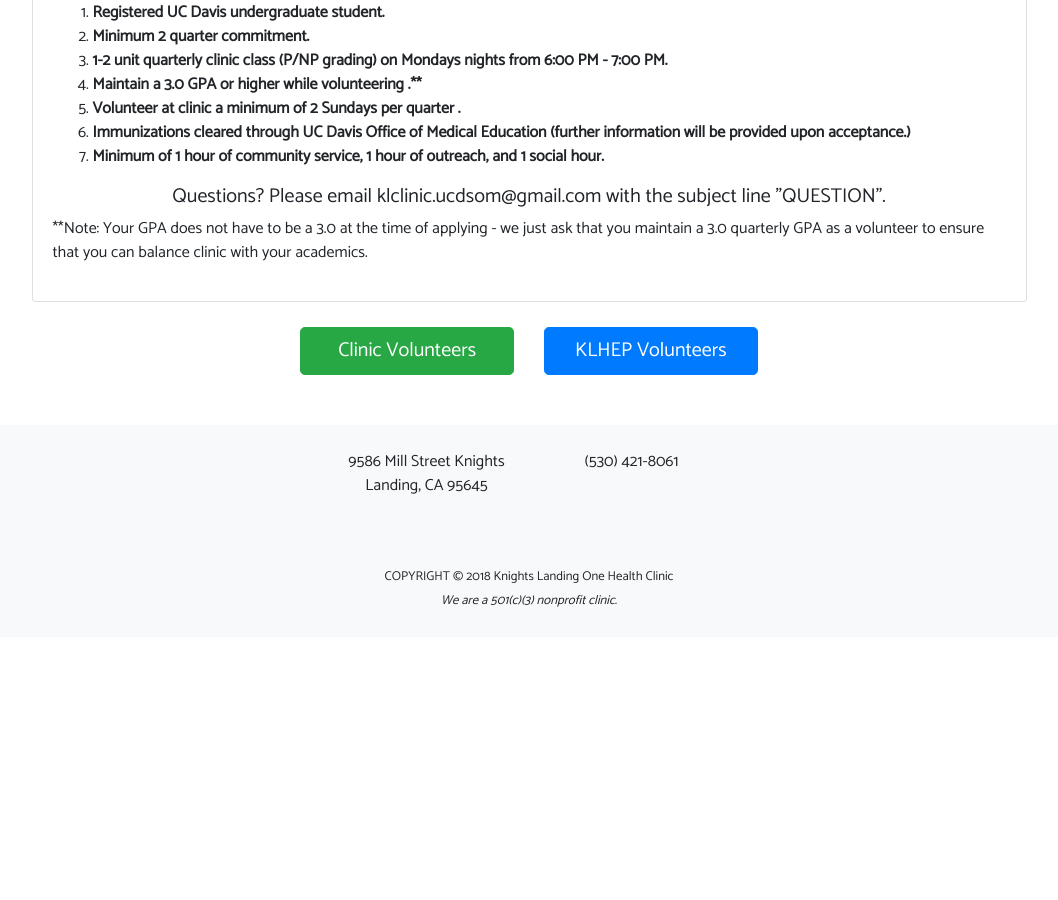
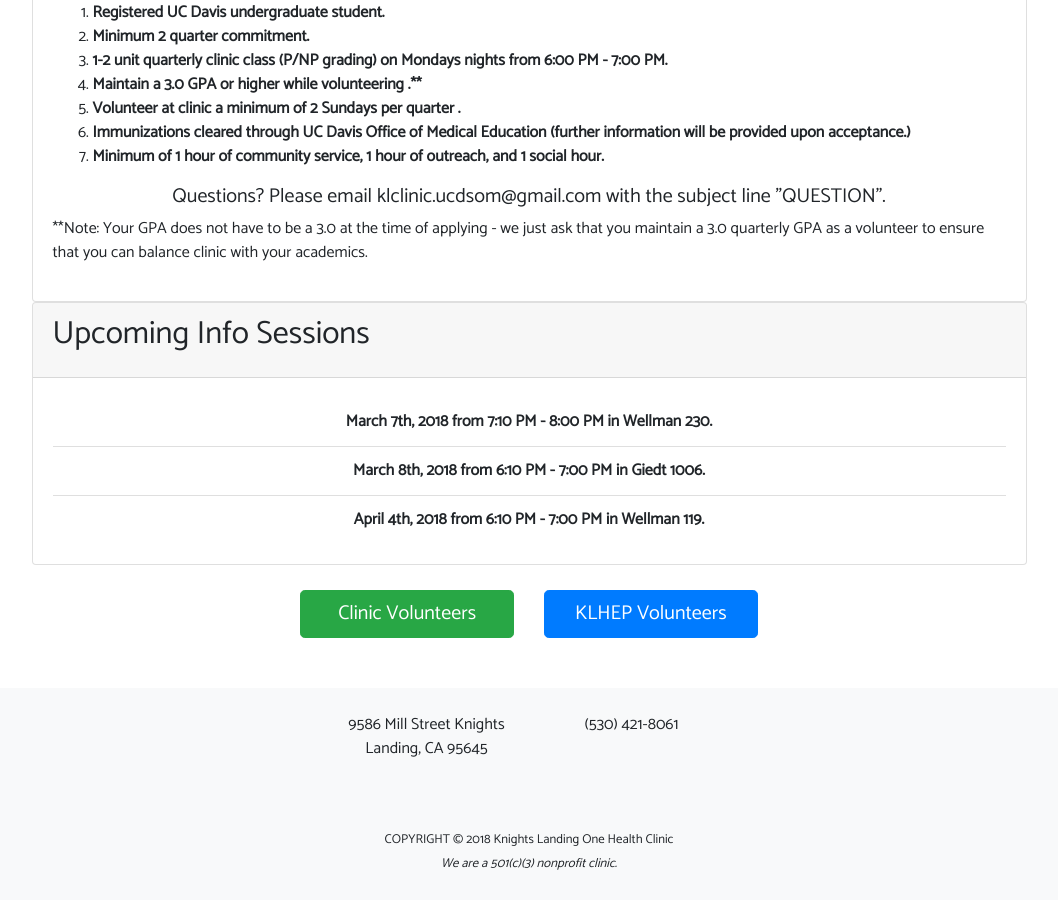
Before and after one commit to iwakoscott/knights-landing, a Jekyll site: the page built from get-involved/undergraduate-volunteers.markdown, in a window 1280 px wide and 900 px high, scrolled down 585 px. Shown: the whole window, without its empty margins (111-1169 px from the left). Built offline with Jekyll 4.4.1, drawn with Linux system fonts in a browser that asks for light colours; nearby versions of some CDN libraries; before the commit the page ends 1222 px from its top, so only the background shows below that.

Commit message:
Updated Undergraduate Volunteers

```diff
--- a/get-involved/undergraduate-volunteers.markdown
+++ b/get-involved/undergraduate-volunteers.markdown
@@ -17,6 +17,10 @@
   questions: |-
     Questions?
     Please email klclinic.ucdsom@gmail.com with the subject line "QUESTION".
+info sessions:
+- 'March 7th, 2018 from 7:10 PM - 8:00 PM in Wellman 230. '
+- March 8th, 2018 from 6:10 PM - 7:00 PM in Giedt 1006.
+- 'April 4th, 2018 from 6:10 PM - 7:00 PM in Wellman 119. '
 layout: simple
 ---
 
```
